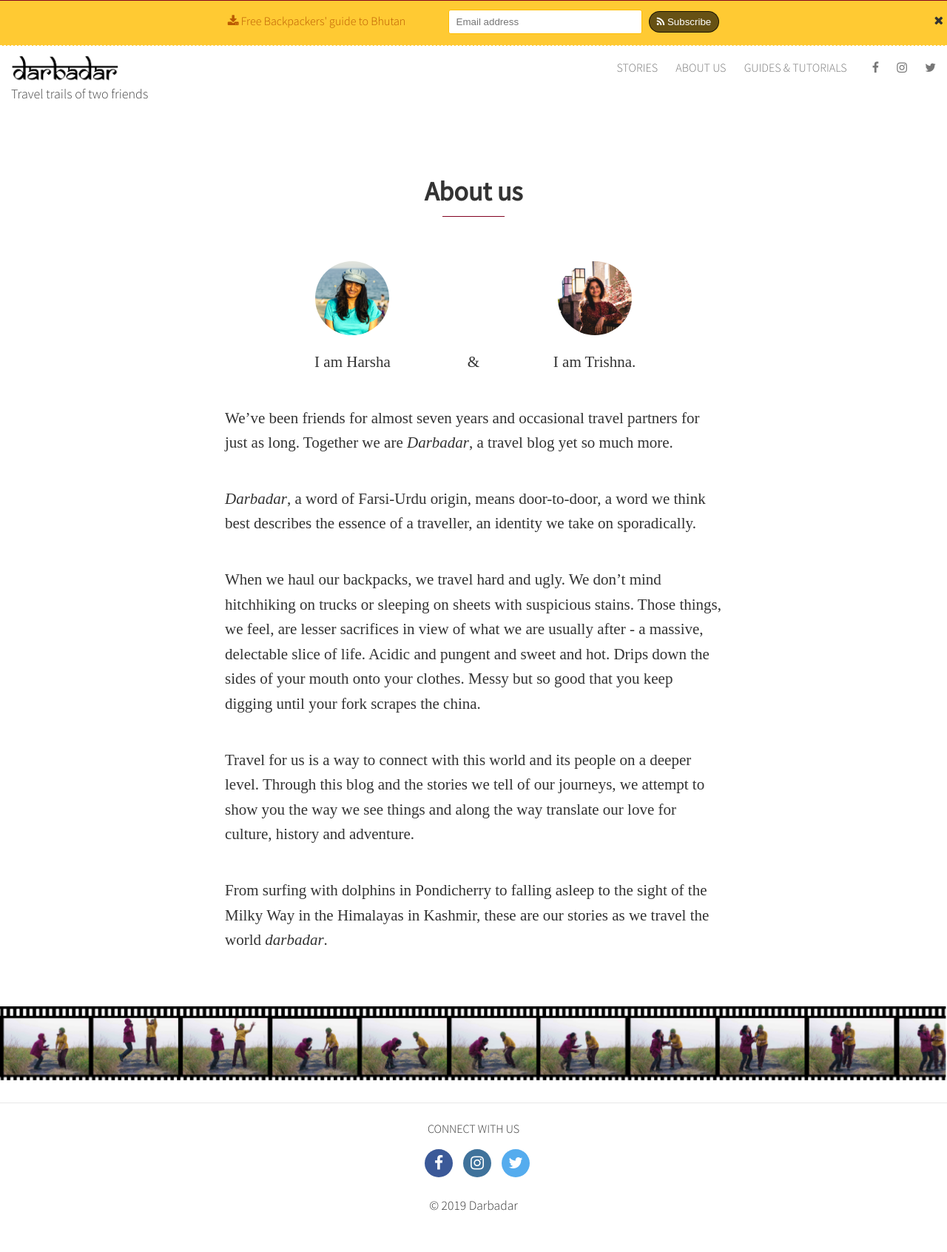
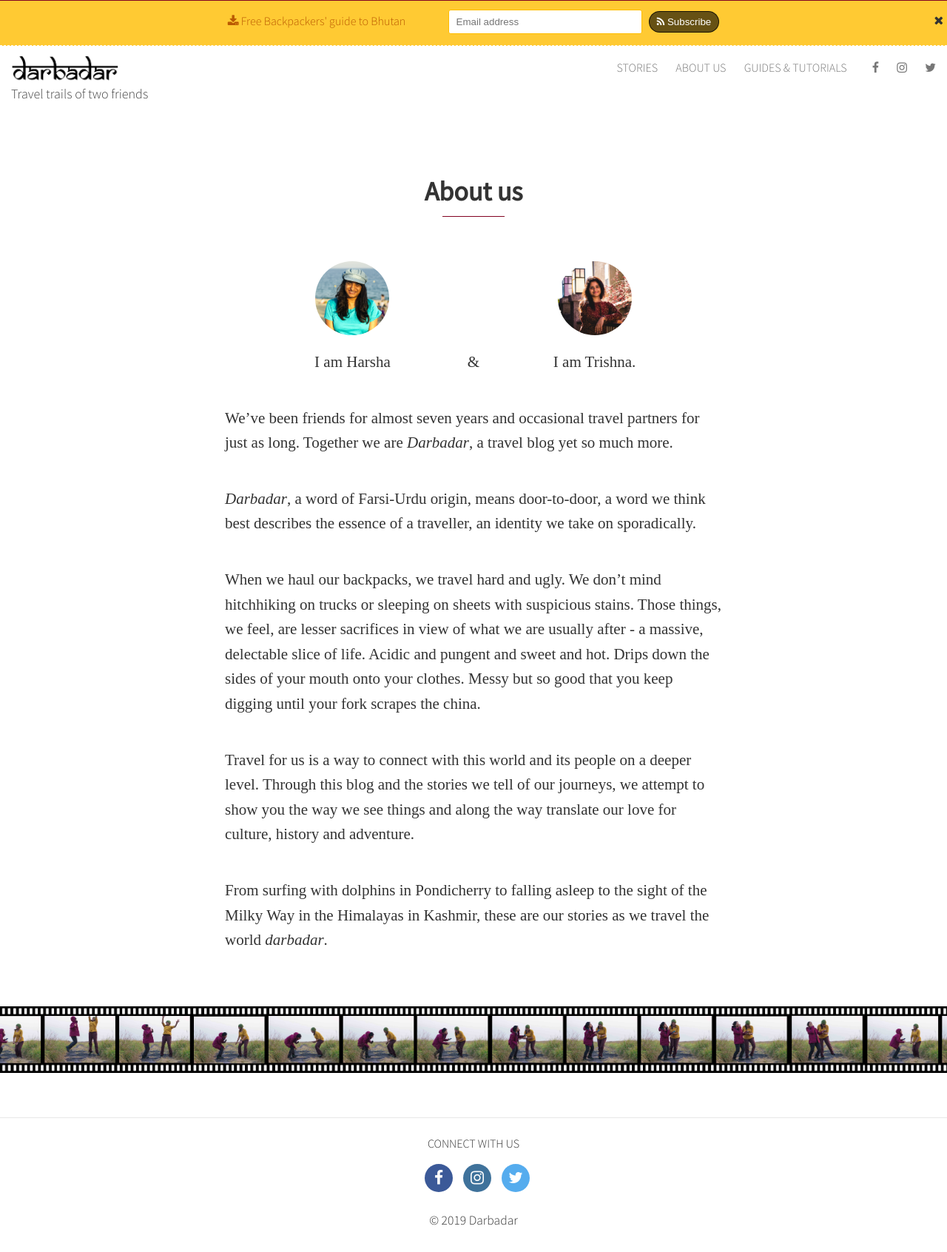
Before and after one commit to harshac/darbadar, a Jekyll site: the page built from about.md, in a window 1280 px wide. Shown: the whole page at 74% size. Built offline with Jekyll 4.4.1, drawn with Linux system fonts in a browser that asks for light colours; nearby versions of some CDN libraries; some web fonts are replaced.

Commit message:
Fixes broken animation

```diff
--- a/_sass/_about.scss
+++ b/_sass/_about.scss
@@ -30,11 +30,12 @@
 }
 
 .film-roll {
-  height: 100px;
+  height: 120px;
   background-image: url("/assets/images/film-roll.jpg");
-  background-size: 1456px;
+  background-size: 1213px;
   background-repeat: repeat-x;
   animation: slide 180s linear infinite;
+  width: 36000px;
 }
 
 @keyframes slide {
```
